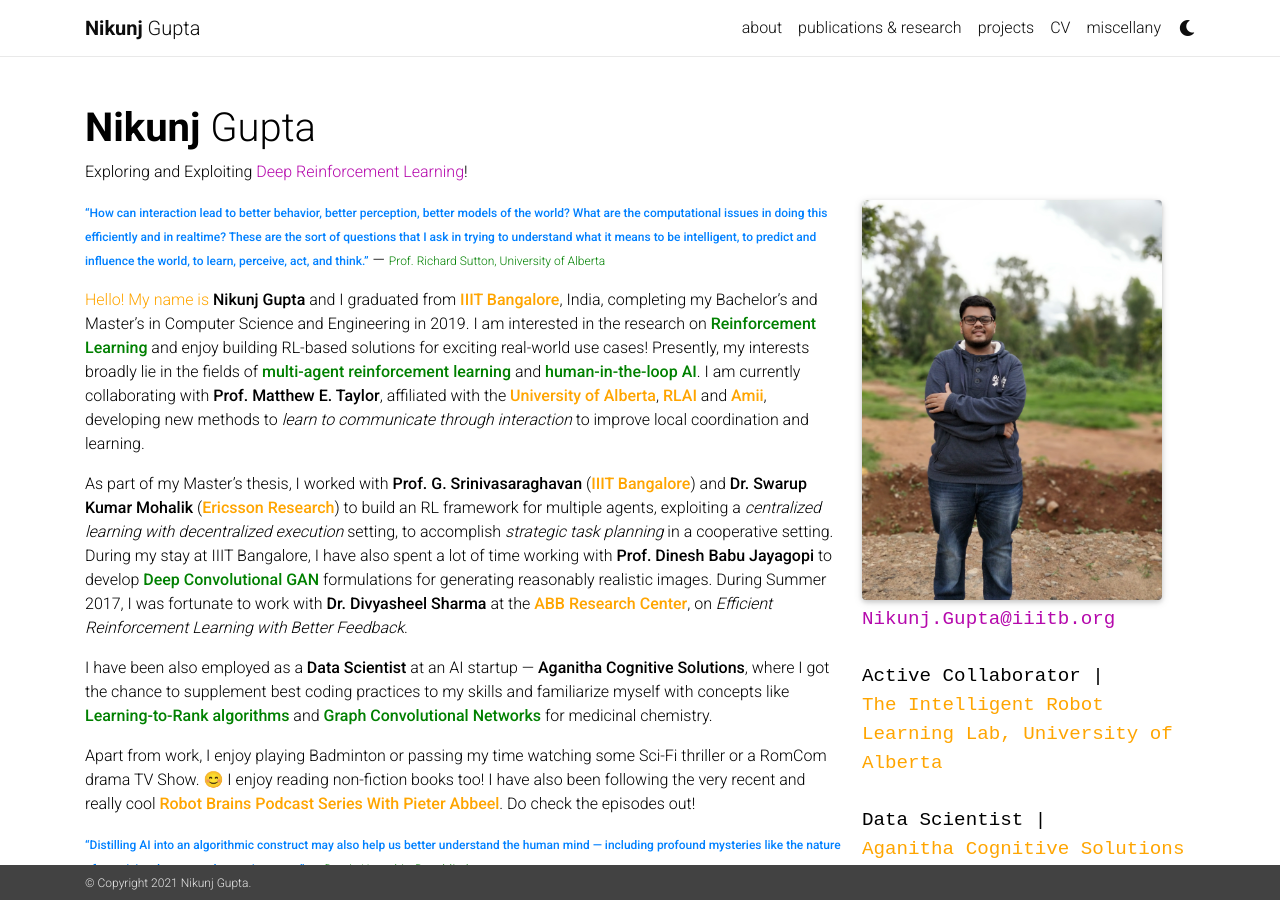
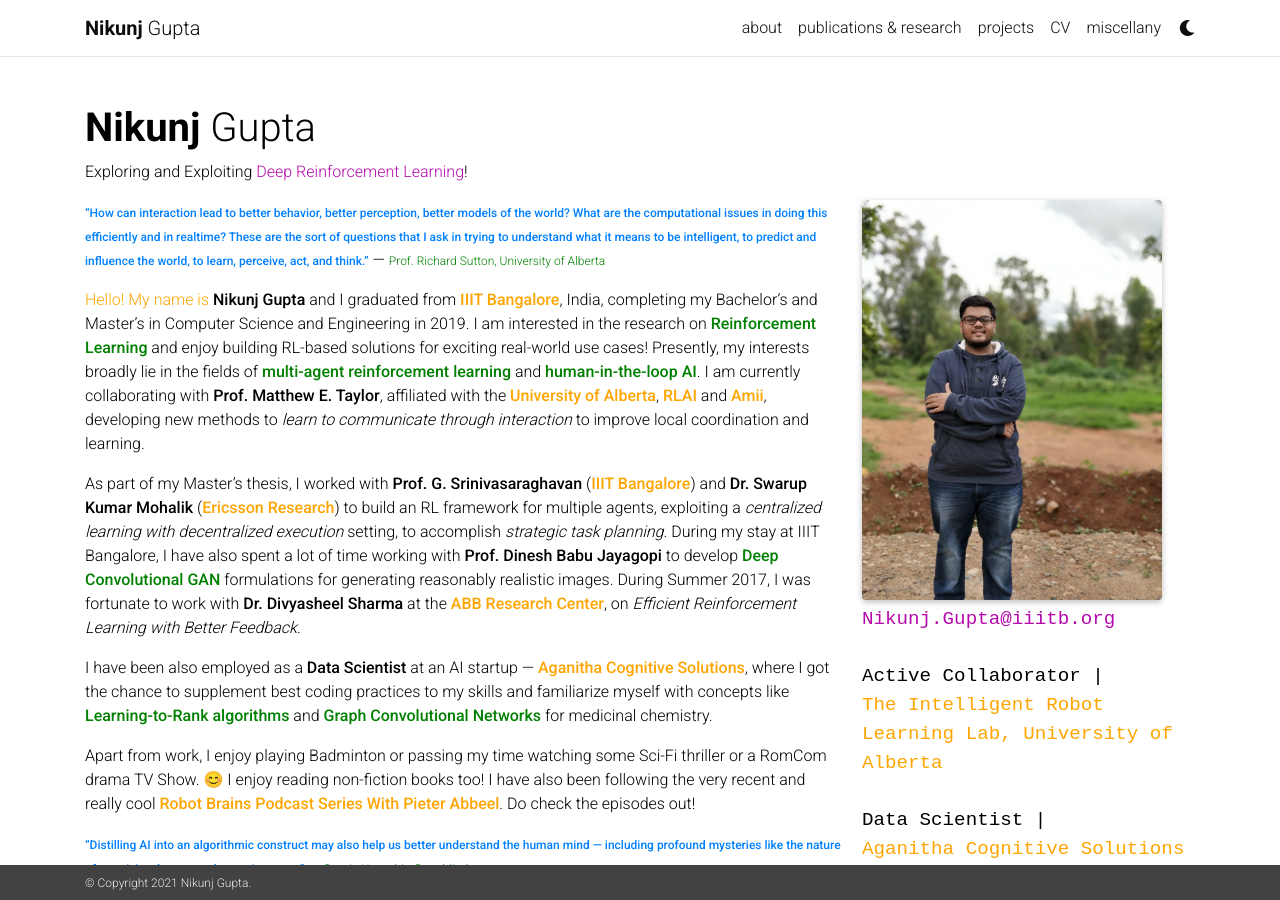
Before and after one commit to Nikunj-Gupta/Nikunj-Gupta-old.github.io, a Jekyll site: the page built from _pages/about.md, in a window 1280 px wide and 900 px high. Built offline with Jekyll 4.4.1, drawn with Linux system fonts in a browser that asks for light colours; nearby versions of some CDN libraries; emoji names are drawn with the system emoji font; a style sheet for code colours, icons or effects is not loaded.

Commit message:
updated text in about

```diff
--- a/_pages/about.md
+++ b/_pages/about.md
@@ -23,9 +23,9 @@ social: true  # includes social icons at the bottom of the page
 
 Hello! My name is [**Nikunj Gupta**](http://nikunj-gupta.github.io/) and I graduated from [**<span style="color:orange">IIIT Bangalore</span>**](https://www.iiitb.ac.in/), India, completing my Bachelor's and Master's in Computer Science and Engineering in 2019.  I am interested in the research on **<span style="color:green">Reinforcement Learning</span>** and enjoy building RL-based solutions for exciting real-world use cases! Presently, my interests broadly lie in the fields of **<span style="color:green">multi-agent reinforcement learning</span>** and **<span style="color:green">human-in-the-loop AI</span>**.  I am currently collaborating with [**Prof. Matthew E. Taylor**](https://drmatttaylor.net/), affiliated with the [**<span style="color:orange">University of Alberta</span>**](https://ualberta.ca/), [**<span style="color:orange">RLAI</span>**](http://rlai.ualberta.ca/) and [**<span style="color:orange">Amii</span>**](https://amii.ca/), developing new methods to *learn to communicate through interaction* to improve local coordination and learning.
 
-As part of my Master's thesis, I worked with [**Prof. G. Srinivasaraghavan**](https://www.iiitb.ac.in/faculty/g-srinivasaraghavan) ([**<span style="color:orange">IIIT Bangalore</span>**](https://www.iiitb.ac.in/)) and [**Dr. Swarup Kumar Mohalik**](https://www.linkedin.com/in/swarup-mohalik-9845181/?originalSubdomain=in) ([**<span style="color:orange">Ericsson Research</span>**](https://www.ericsson.com/en)) to build an RL framework for multiple agents, exploiting a *centralized learning with decentralized execution* setting, to accomplish *strategic task planning* in a cooperative setting. During my stay at IIIT Bangalore, I have also spent a lot of time working with [**Prof. Dinesh Babu Jayagopi**](https://scholar.google.com/citations?user=tVEF11EAAAAJ&hl=en) to develop **<span style="color:green">Deep Convolutional GAN</span>** formulations for generating reasonably realistic images. During Summer 2017, I was fortunate to work with [**Dr. Divyasheel Sharma**](https://www.linkedin.com/in/divyasheel-sharma-2438361/?originalSubdomain=in) at the [**<span style="color:orange">ABB Research Center</span>**](https://global.abb/group/en/technology/corporate-research-centers/india), on *Efficient Reinforcement Learning with Better Feedback*.
+As part of my Master's thesis, I worked with [**Prof. G. Srinivasaraghavan**](https://www.iiitb.ac.in/faculty/g-srinivasaraghavan) ([**<span style="color:orange">IIIT Bangalore</span>**](https://www.iiitb.ac.in/)) and [**Dr. Swarup Kumar Mohalik**](https://www.linkedin.com/in/swarup-mohalik-9845181/?originalSubdomain=in) ([**<span style="color:orange">Ericsson Research</span>**](https://www.ericsson.com/en)) to build an RL framework for multiple agents, exploiting a *centralized learning with decentralized execution* setting, to accomplish *strategic task planning*. During my stay at IIIT Bangalore, I have also spent a lot of time working with [**Prof. Dinesh Babu Jayagopi**](https://scholar.google.com/citations?user=tVEF11EAAAAJ&hl=en) to develop **<span style="color:green">Deep Convolutional GAN</span>** formulations for generating reasonably realistic images. During Summer 2017, I was fortunate to work with [**Dr. Divyasheel Sharma**](https://www.linkedin.com/in/divyasheel-sharma-2438361/?originalSubdomain=in) at the [**<span style="color:orange">ABB Research Center</span>**](https://global.abb/group/en/technology/corporate-research-centers/india), on *Efficient Reinforcement Learning with Better Feedback*.
 
-I have been also employed as a <span style="color:orange">**Data Scientist**</span> at an AI startup --- [**Aganitha Cognitive Solutions**](https://aganitha.ai/), where I got the chance to supplement best coding practices to my skills and familiarize myself with concepts like **<span style="color:green">Learning-to-Rank algorithms</span>** and **<span style="color:green">Graph Convolutional Networks</span>** for medicinal chemistry.
+I have been also employed as a <span style="color:orange">**Data Scientist**</span> at an AI startup --- [**<span style="color:orange">Aganitha Cognitive Solutions</span>**](https://aganitha.ai/), where I got the chance to supplement best coding practices to my skills and familiarize myself with concepts like **<span style="color:green">Learning-to-Rank algorithms</span>** and **<span style="color:green">Graph Convolutional Networks</span>** for medicinal chemistry.
 
 Apart from work, I enjoy playing Badminton or passing my time watching some Sci-Fi thriller or a RomCom drama TV Show. :blush: I enjoy reading non-fiction books too! I have also been following the very recent and really cool [**<span style="color:orange">Robot Brains Podcast Series With Pieter Abbeel</span>**](https://shows.acast.com/the-robot-brains). Do check the episodes out!
 
```
